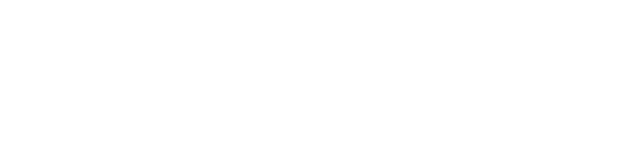
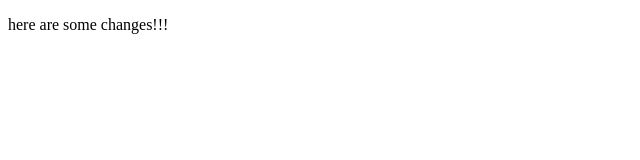
Before and after one commit to andrea-s-hoffman/html-lab1-pt1, a plain HTML site: page index.html in a window 1280 px wide. Shown: the whole page, without its empty margins (0-640 px from the left). Drawn offline with Linux system fonts and the light colour scheme.

Commit message:
added paragraph

```diff
--- a/index.html
+++ b/index.html
@@ -6,5 +6,7 @@
     <title>Lab 1 pt 1</title>
     <link rel="stylesheet" href="style.css" />
   </head>
-  <body></body>
+  <body>
+    <p>here are some changes!!!</p>
+  </body>
 </html>
```
